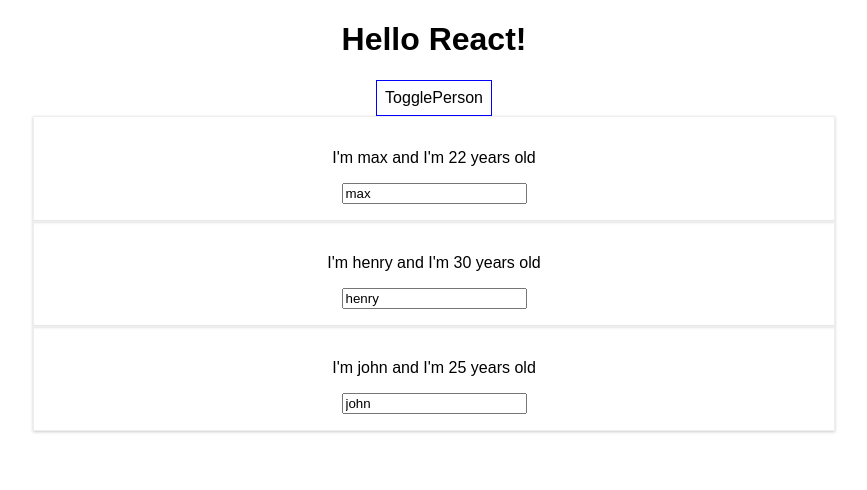
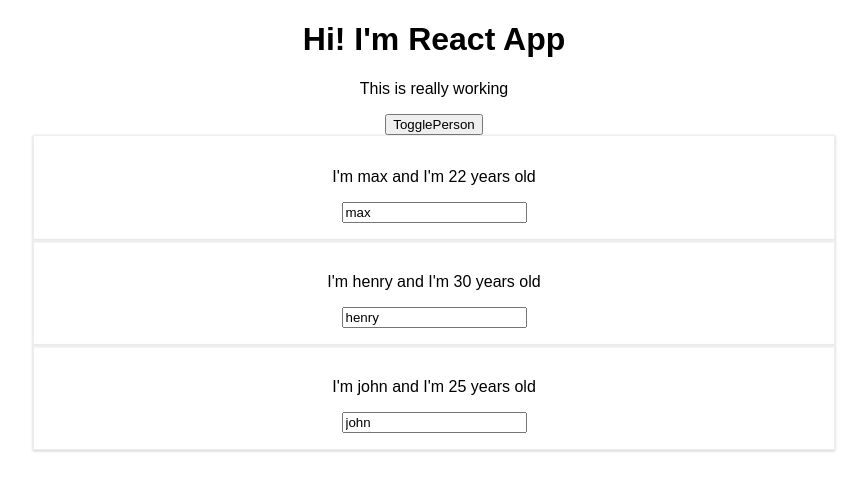
Before and after one commit to pawan6783/reactjs, a React (Create React App) app in the folder demo-project/: page / in a window 1280 px wide. Shown: the top 490 px of the page, without its empty margins (206-1073 px from the left). Built offline with nearby package versions, Linux system fonts and the light colour scheme.

Commit message:
split components are created and integrated with container

```diff
--- a/demo-project/src/components/Cockpit/Cockpit.js
+++ b/demo-project/src/components/Cockpit/Cockpit.js
@@ -0,0 +1,15 @@
+import React from 'react';
+
+const Cockpit = props => {
+    return(
+        <div>
+            <h1>Hi! I'm React App</h1>
+            <p>This is really working</p>
+            <button
+                onClick = {props.clicked}
+            >TogglePerson</button>
+        </div>
+    );
+}
+
+export default Cockpit;
--- a/demo-project/src/containers/App.js
+++ b/demo-project/src/containers/App.js
@@ -1,6 +1,7 @@
 import React, {Component} from 'react';
 import Persons from '../components/Persons/Persons';
 import './App.css';
+import Cockpit from '../components/Cockpit/Cockpit'
 
 class App extends Component {
 
@@ -53,29 +54,25 @@
   }
   render(){
 
-    const style = {
-      backgroundColor: 'white',
-      font: 'inherit',
-      border: '1px solid blue',
-      padding: '8px',
-      cursor: 'pointer'
+    // const style = {
+    //   backgroundColor: 'white',
+    //   font: 'inherit',
+    //   border: '1px solid blue',
+    //   padding: '8px',
+    //   cursor: 'pointer'
 
-    }
+    // }
 
     let persons = null;
 
     if(this.state.showPerson){
 
       persons = (
-        <div>
-          {
             <Persons
               persons = {this.state.persons}
               clicked = {this.deletePersonHandler}
               changed = {this.nameChangeHandler}
             ></Persons>
-          }
-        </div>
       );
 
     }
@@ -83,12 +80,11 @@
     return(
 
       <div className="App">
-        <h1>Hello React!</h1>
-
-        <button
-        style={style}
-        onClick={this.toggleNameHandler}>TogglePerson</button>
-
+        <Cockpit
+          showPersons = {this.state.showPerson}
+          persons = {this.state.persons}
+          clicked = {this.toggleNameHandler}
+        ></Cockpit>
         {persons}
       </div>
 
```
